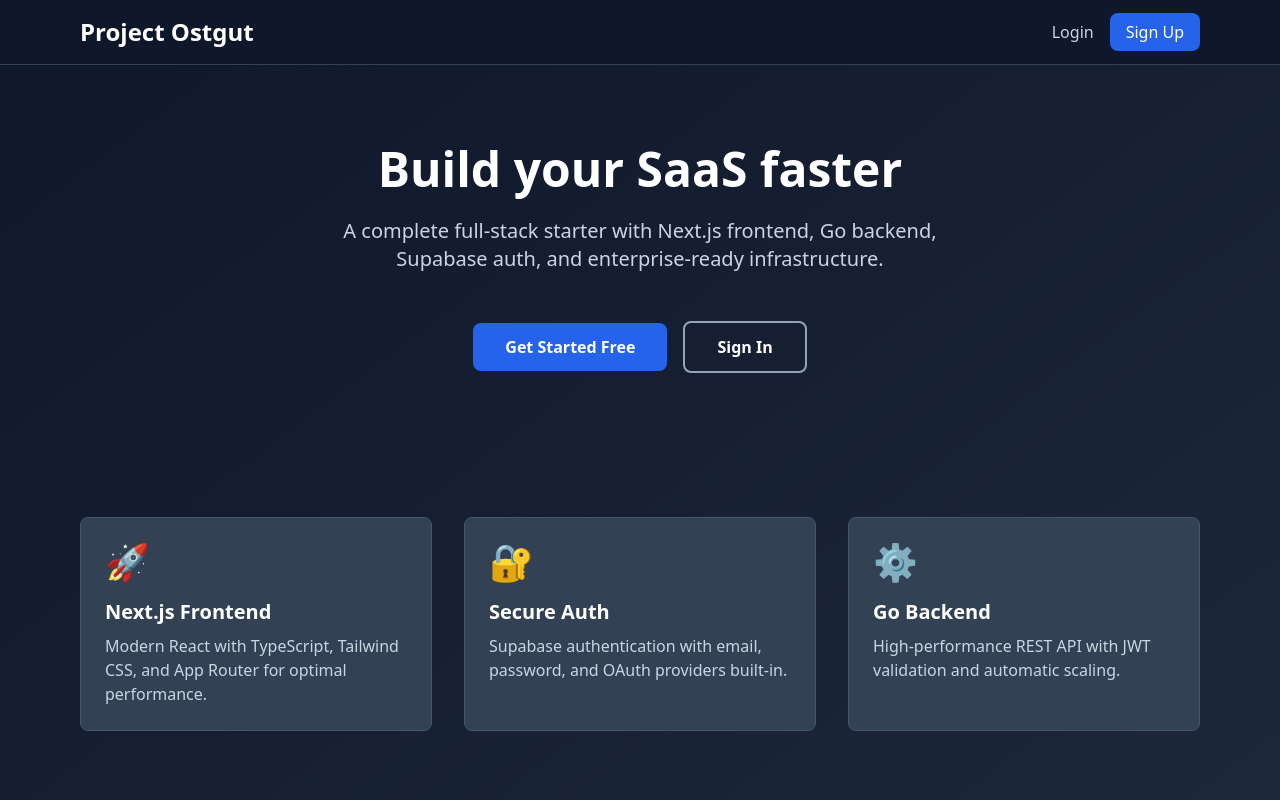
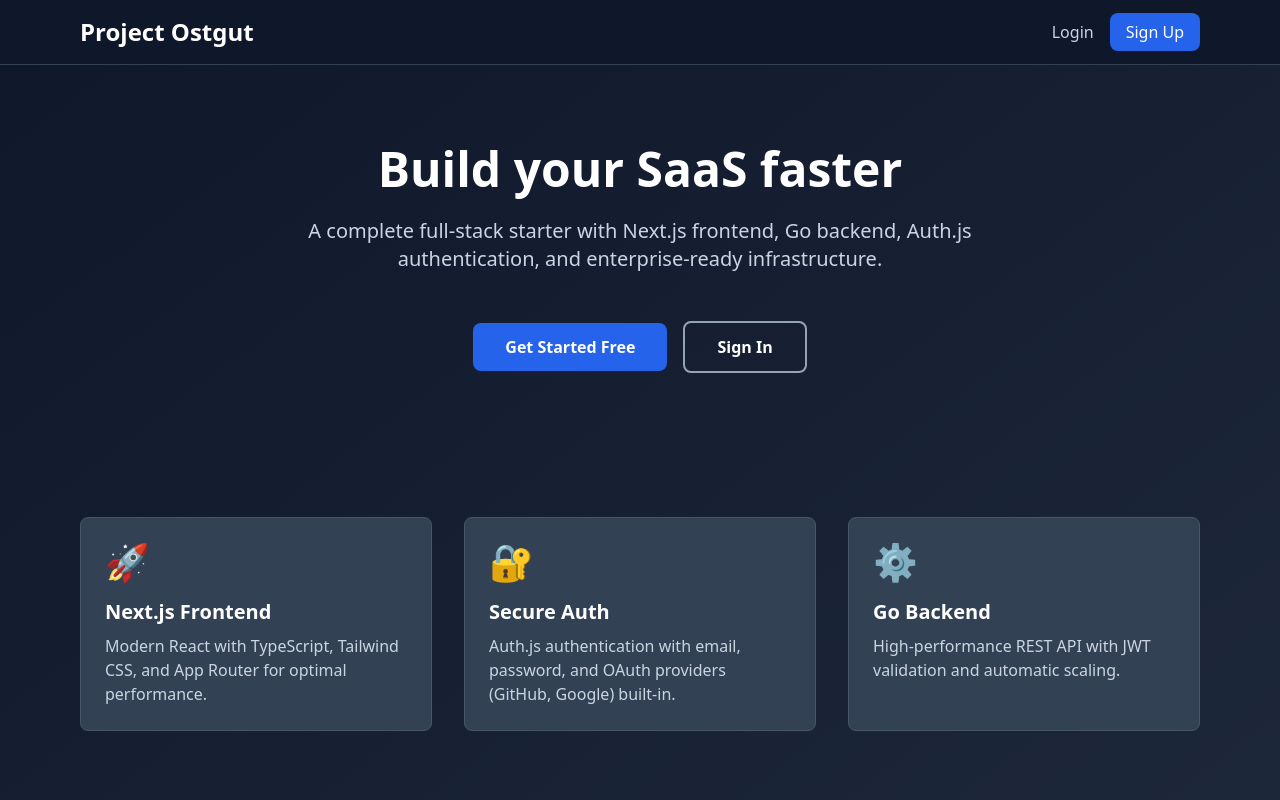
Before and after one commit to marko-stanojevic/project-ostgut, a Next.js app in the folder frontend/: page / in a window 1280 px wide. Shown: the top 800 px of the page. Built offline with nearby package versions, Linux system fonts and the light colour scheme; no server answers.

Commit message:
feat: update authentication description to reflect Auth.js integration

```diff
--- a/frontend/src/app/page.tsx
+++ b/frontend/src/app/page.tsx
@@ -45,7 +45,7 @@ export default function Home() {
           Build your SaaS faster
         </h1>
         <p className="text-xl text-slate-300 mb-12 max-w-2xl mx-auto">
-          A complete full-stack starter with Next.js frontend, Go backend, Supabase auth, and enterprise-ready infrastructure.
+          A complete full-stack starter with Next.js frontend, Go backend, Auth.js authentication, and enterprise-ready infrastructure.
         </p>
 
         {!user && (
@@ -81,7 +81,7 @@ export default function Home() {
             <div className="text-4xl mb-4">🔐</div>
             <h3 className="text-xl font-semibold text-white mb-2">Secure Auth</h3>
             <p className="text-slate-300">
-              Supabase authentication with email, password, and OAuth providers built-in.
+              Auth.js authentication with email, password, and OAuth providers (GitHub, Google) built-in.
             </p>
           </div>
 
--- a/frontend/src/middleware.ts
+++ b/frontend/src/middleware.ts
@@ -2,7 +2,7 @@ import { auth } from '@/lib/auth'
 import { NextResponse } from 'next/server'
 
 export default auth(function middleware(req) {
-  const isAuthenticated = !!req.auth
+  const isAuthenticated = !!req.auth?.user?.email
   const { pathname } = req.nextUrl
 
   const protectedRoutes = ['/dashboard', '/profile', '/settings', '/account']
```
